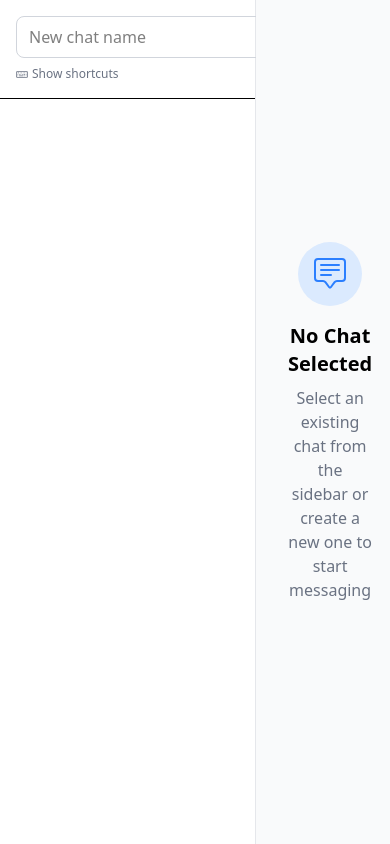
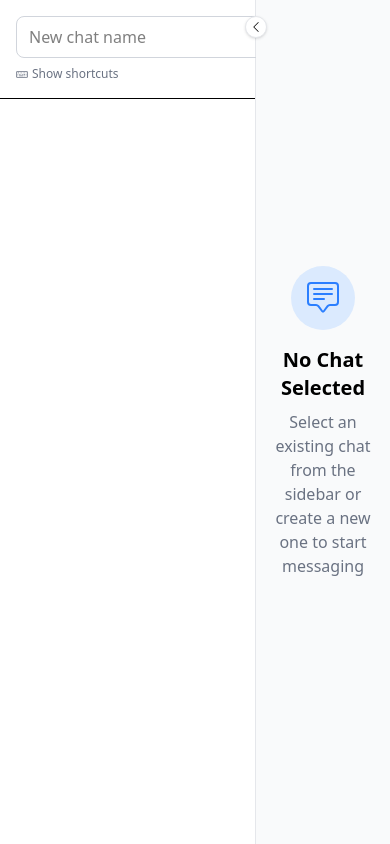
Before and after one commit to lufyDev/typeface-chat, a React (Vite) app: page / in a window 390 px wide. Built offline with nearby package versions, Linux system fonts and the light colour scheme.

Commit message:
Enhancement: Add responsive design, typing indicators, and collapsible sidebar

```diff
--- a/src/components/ChatArea.jsx
+++ b/src/components/ChatArea.jsx
@@ -6,7 +6,7 @@ import ChatHeader from './ChatHeader';
 import Message from './Message';
 
 const EmptyState = () => (
-  <div className="flex-1 flex flex-col items-center justify-center bg-gray-50 text-center p-8">
+  <div className="flex-1 flex flex-col items-center justify-center bg-gray-50 text-center p-4 md:p-8">
     <div className="w-16 h-16 bg-blue-100 rounded-full flex items-center justify-center mb-4">
       <BsChatSquareText className="w-8 h-8 text-blue-500" />
     </div>
@@ -19,9 +19,11 @@ const EmptyState = () => (
 
 const ChatArea = () => {
   const [message, setMessage] = useState('');
+  const [isTyping, setIsTyping] = useState(false);
   const dispatch = useDispatch();
   const { chats, activeChat } = useSelector((state) => state.chat);
   const messagesEndRef = useRef(null);
+  const inputRef = useRef(null);
 
   const activeMessages = chats.find((chat) => chat.id === activeChat)?.messages || [];
 
@@ -33,11 +35,27 @@ const ChatArea = () => {
     scrollToBottom();
   }, [activeMessages]);
 
+  useEffect(() => {
+    if (activeChat) {
+      inputRef.current?.focus();
+    }
+  }, [activeChat]);
+
   const handleSendMessage = (e) => {
     e.preventDefault();
     if (message.trim() && activeChat) {
+      setIsTyping(false);
       dispatch(sendMessage(message.trim()));
       setMessage('');
+    }
+  };
+
+  const handleTyping = (e) => {
+    setMessage(e.target.value);
+    if (!isTyping && e.target.value.trim()) {
+      setIsTyping(true);
+    } else if (isTyping && !e.target.value.trim()) {
+      setIsTyping(false);
     }
   };
 
@@ -54,7 +72,16 @@ const ChatArea = () => {
             No messages yet. Start the conversation!
           </div>
         ) : (
-          activeMessages.map((msg) => <Message key={msg.id} message={msg} />)
+          <>
+            {activeMessages.map((msg) => (
+              <Message key={msg.id} message={msg} />
+            ))}
+            {isTyping && (
+              <div className="text-xs text-gray-500 italic ml-4">
+                Typing...
+              </div>
+            )}
+          </>
         )}
         <div ref={messagesEndRef} />
       </div>
@@ -62,9 +89,10 @@ const ChatArea = () => {
       <form onSubmit={handleSendMessage} className="border-t p-4">
         <div className="flex gap-2">
           <input
+            ref={inputRef}
             type="text"
             value={message}
-            onChange={(e) => setMessage(e.target.value)}
+            onChange={handleTyping}
             placeholder="Type a message..."
             className="flex-1 px-4 py-2 border border-gray-300 rounded-lg focus:outline-none focus:ring-2 focus:ring-blue-500"
           />
--- a/src/components/Sidebar.jsx
+++ b/src/components/Sidebar.jsx
@@ -1,7 +1,7 @@
 import React, { useState } from 'react';
 import { useDispatch, useSelector } from 'react-redux';
 import { createChat, setActiveChat, deleteChat } from '../store/slices/chatSlice';
-import { BsTrash, BsPlus, BsKeyboard } from 'react-icons/bs';
+import { BsTrash, BsPlus, BsKeyboard, BsChevronLeft, BsChevronRight } from 'react-icons/bs';
 
 const ShortcutHint = ({ shortcut, action }) => (
   <div className="flex items-center justify-between text-xs text-gray-500 px-3 py-1">
@@ -13,6 +13,7 @@ const ShortcutHint = ({ shortcut, action }) => (
 const Sidebar = () => {
   const [newChatName, setNewChatName] = useState('');
   const [showShortcuts, setShowShortcuts] = useState(false);
+  const [isCollapsed, setIsCollapsed] = useState(false);
   const dispatch = useDispatch();
   const { chats, activeChat } = useSelector((state) => state.chat);
 
@@ -25,8 +26,23 @@ const Sidebar = () => {
   };
 
   return (
-    <div className="w-64 bg-white border-r border-gray-200 flex flex-col">
-      <div className="p-4 border-b">
+    <div
+      className={`bg-white border-r border-gray-200 flex flex-col transition-all duration-300 ${
+        isCollapsed ? 'w-16' : 'w-64'
+      }`}
+    >
+      <div className="relative">
+        <button
+          onClick={() => setIsCollapsed(!isCollapsed)}
+          className="absolute -right-3 top-4 bg-white border border-gray-200 rounded-full p-1 shadow-sm hover:shadow-md z-10"
+        >
+          {isCollapsed ? <BsChevronRight size={12} /> : <BsChevronLeft size={12} />}
+        </button>
+      </div>
+
+      <div className={`p-4 border-b ${isCollapsed ? 'items-center' : ''}`}>
+        {!isCollapsed && (
+          <>
             <form onSubmit={handleCreateChat} className="mb-2">
               <div className="flex gap-2">
                 <input
@@ -52,9 +68,19 @@ const Sidebar = () => {
               <BsKeyboard />
               {showShortcuts ? 'Hide shortcuts' : 'Show shortcuts'}
             </button>
+          </>
+        )}
+        {isCollapsed && (
+          <button
+            onClick={() => dispatch(createChat(`Chat ${chats.length + 1}`))}
+            className="w-full p-2 bg-blue-500 text-white rounded-lg hover:bg-blue-600"
+          >
+            <BsPlus size={24} />
+          </button>
+        )}
       </div>
 
-      {showShortcuts && (
+      {showShortcuts && !isCollapsed && (
         <div className="p-2 bg-gray-50 space-y-1 text-xs">
           <ShortcutHint shortcut="Alt + N" action="New chat" />
           <ShortcutHint shortcut="Alt + 1-9" action="Switch chat" />
@@ -62,21 +88,26 @@ const Sidebar = () => {
       )}
 
       <div className="flex-1 overflow-y-auto">
-        <div className="space-y-2 p-4">
+        <div className={`space-y-2 p-4 ${isCollapsed ? 'px-2' : ''}`}>
           {chats.map((chat, index) => (
             <div
               key={chat.id}
-              className={`flex items-center justify-between p-3 rounded-lg cursor-pointer ${
+              className={`flex items-center justify-between rounded-lg cursor-pointer ${
                 activeChat === chat.id ? 'bg-blue-100' : 'hover:bg-gray-100'
-              }`}
+              } ${isCollapsed ? 'p-2' : 'p-3'}`}
               onClick={() => dispatch(setActiveChat(chat.id))}
             >
+              {!isCollapsed && (
                 <div className="flex items-center gap-2">
-                <span className="text-xs text-gray-500">
-                  {index + 1}
-                </span>
+                  <span className="text-xs text-gray-500">{index + 1}</span>
                   <span className="truncate">{chat.name}</span>
                 </div>
+              )}
+              {isCollapsed ? (
+                <div className="w-full h-8 flex items-center justify-center text-gray-500">
+                  {index + 1}
+                </div>
+              ) : (
                 <button
                   onClick={(e) => {
                     e.stopPropagation();
@@ -86,6 +117,7 @@ const Sidebar = () => {
                 >
                   <BsTrash size={16} />
                 </button>
+              )}
             </div>
           ))}
         </div>
```
Lines whose indentation alone changed are shown as unchanged.
